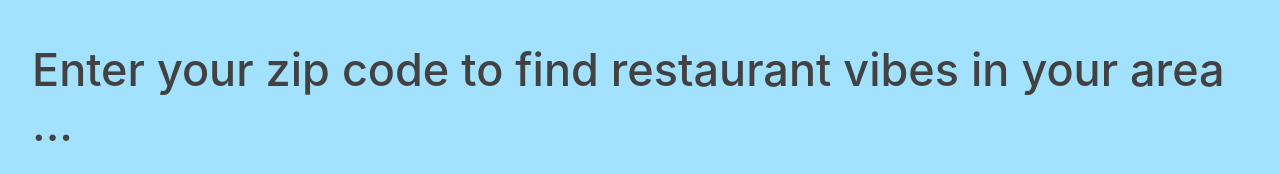
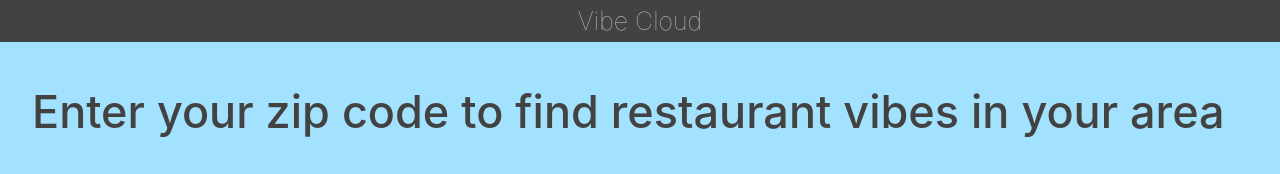
Before and after one commit to Marys0l/vibe-cloud-project, a plain HTML site: page search.html in a window 1280 px wide. Shown: the top 174 px of the page. Drawn offline with nearby package versions, Linux system fonts and the light colour scheme.

Commit message:
adding header to search page

```diff
--- a/assets/css/style.css
+++ b/assets/css/style.css
@@ -12,6 +12,25 @@
 /* make materialize container wider than default */
 .container {
   width: 95%;
+}
+
+/*
+ * HEADER
+ */
+
+/* make header background dark gray */
+header {
+  padding: 6px 50px;
+  background-color: #424242;
+  text-align: center;
+}
+
+/* make header text gray and lightweight */
+header h1 {
+  font-weight: lighter;
+  font-size: 25px;
+  color: rgb(199, 197, 199);
+  margin: 0;
 }
 
 /*
--- a/search.html
+++ b/search.html
@@ -8,8 +8,13 @@
     <link rel ="stylesheet" href="./assets/css/style.css" />
     <title>Vibe Cloud</title>
   </head>
-  <!-- style body as materialize container -->
-  <body class="container">
+  <body >
+    <!-- header with application name -->
+    <header>
+      <h1>Vibe Cloud</h1>
+    </header>
+    <!-- style main element as materialize container -->
+    <main class="container">
       <!-- top panel contains search instructions and search widgets -->
       <section id="top-panel">
         <div id="search-area">
@@ -37,6 +42,7 @@
           <img class="placeholder-image responsive-img" src="https://wordcloudapi.com/word_cloud.png">
         </div>
       </section>
+    </main>
     <script src="https://cdnjs.cloudflare.com/ajax/libs/jquery/3.2.1/jquery.min.js"></script>
     <script src="./assets/js/script.js"></script>
   </body>
```
Lines whose indentation alone changed are shown as unchanged.
